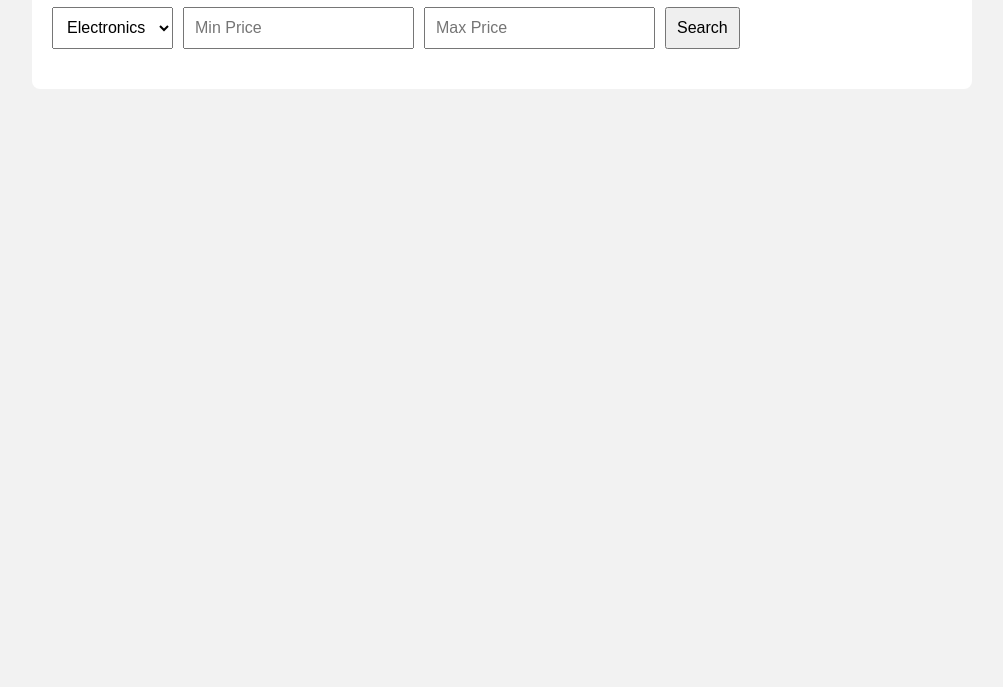
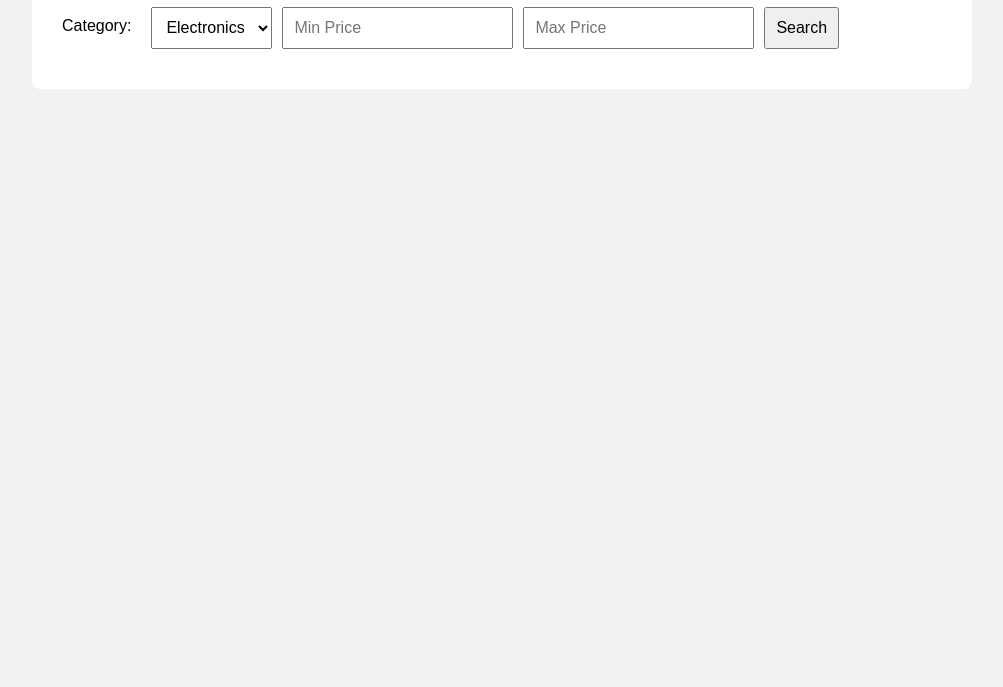
Before and after one commit to Ujwal1256/Github-Sample, a plain HTML site: page Product Search Page/index.html in a window 1280 px wide. Shown: the part 113-800 px from the top of the page, without its empty margins (138-1141 px from the left). Drawn offline with Linux system fonts and the light colour scheme.

Commit message:
problem1

```diff
--- a/Product Search Page/index.html
+++ b/Product Search Page/index.html
@@ -10,7 +10,8 @@
     <div class="container">
         <h1>Product Search</h1>
         <div class="filters">
-            <select id="category">
+            <label for="category">Category:</label>
+            <select name="category" id="category">
                 <option value="electronics">Electronics</option>
                 <option value="clothing">Clothing</option>
                 <option value="books">Books</option>
--- a/Product Search Page/style.css
+++ b/Product Search Page/style.css
@@ -21,6 +21,7 @@ body {
 }
 
 .filters select,
+.filters label,
 .filters input,
 .filters button {
   padding: 10px;
```
